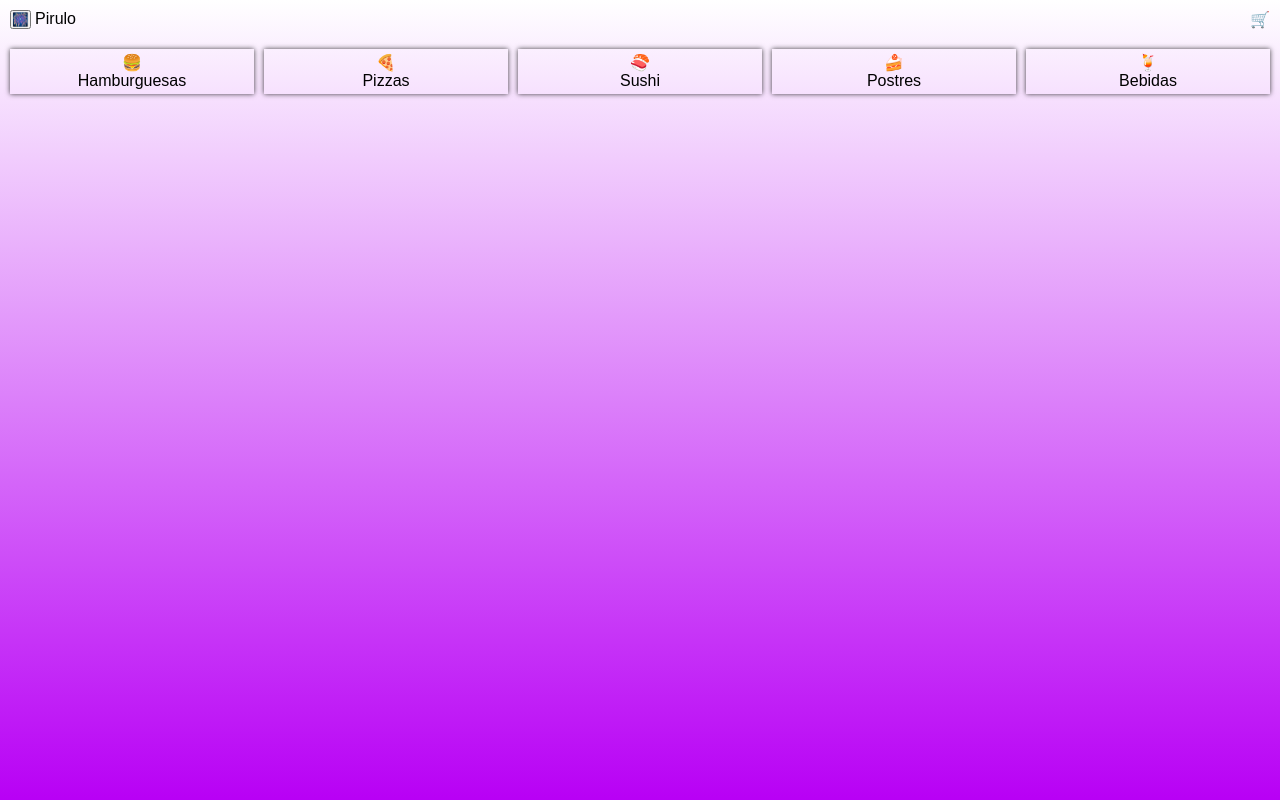
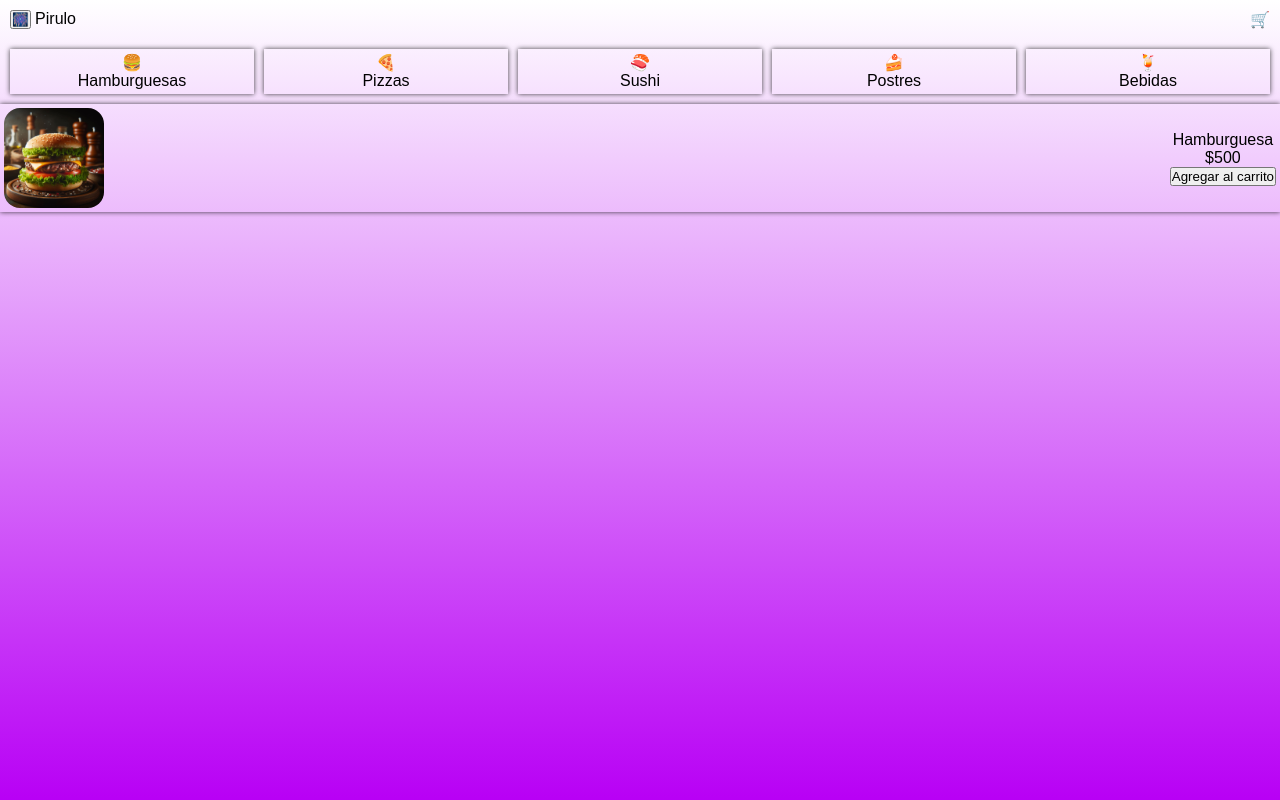
Before and after one commit to Chazmann/ModeloPruebaMiercoles, a plain HTML site: page index.html in a window 1280 px wide. Drawn offline with Linux system fonts and the light colour scheme.

Commit message:
Agregar sección de productos con estilos y estructura para mostrar elementos del carrito

```diff
--- a/index.html
+++ b/index.html
@@ -37,6 +37,34 @@
         padding: .25em;
         text-align: center;
     }
+    .productoItem{
+        display: flex;
+        justify-content: space-between;
+        align-items: center;
+        flex: 1 0 150px;
+        box-shadow: 0 0 5px rgba(0, 0, 0, 0.747);
+        padding: .25em;
+        text-align: center;
+    }
+    .datosProducto{
+        display: flex;
+        flex-direction: column;
+        justify-content: center;
+        align-items: center;
+    }
+
+    .productoImagen{
+        height: 100px;
+  overflow: hidden;
+  padding: 0;
+  border-radius: 1em;
+
+    }
+    img{
+        width: 100%;
+        height: 100%;
+        object-fit: cover;
+    }
 </style>
 
 </head>
@@ -67,5 +95,16 @@
         </ul>
     </nav>
 
+<section class="listaProducto">
+    <article class="productoItem">
+        <div class="productoImagen"><img src="img/hamburguesa.jpeg" alt="" height="100px"></div>
+        <div class="datosProducto">
+        <div class="productoNombre">Hamburguesa</div>
+        <div class="productoPrecio">$500</div>
+        <button class="agregarCarrito">Agregar al carrito</button>
+    </div>
+    </article>
+</section>
+
 </body>
 </html>
```
